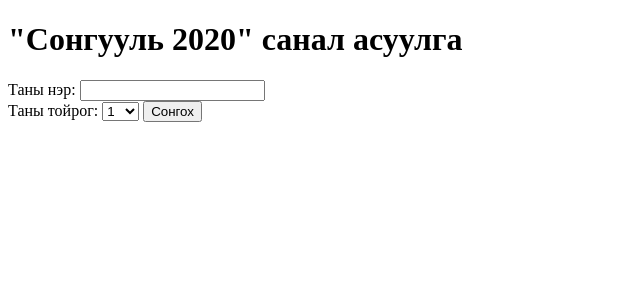
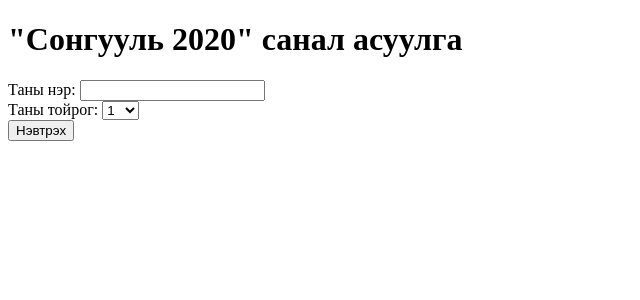
Before and after one commit to ebold/myflask, a Flask app: page / in a window 1280 px wide. Shown: the top 300 px of the page, without its empty margins (0-640 px from the left). Run offline with Flask 2, Linux system fonts and the light colour scheme.

Commit message:
changed value and position of the submit button

```diff
--- a/templates/hello.html
+++ b/templates/hello.html
@@ -13,8 +13,8 @@
   {% for e in data.constituencies %}
      <option value="{{e}}"> {{ e }} </option>
   {% endfor %}
-  </select>
-  <input type="submit" value="Сонгох" />
+  </select><br/>
+  <input type="submit" value="Нэвтрэх" />
 </form>
 </body>
 </html>
```
